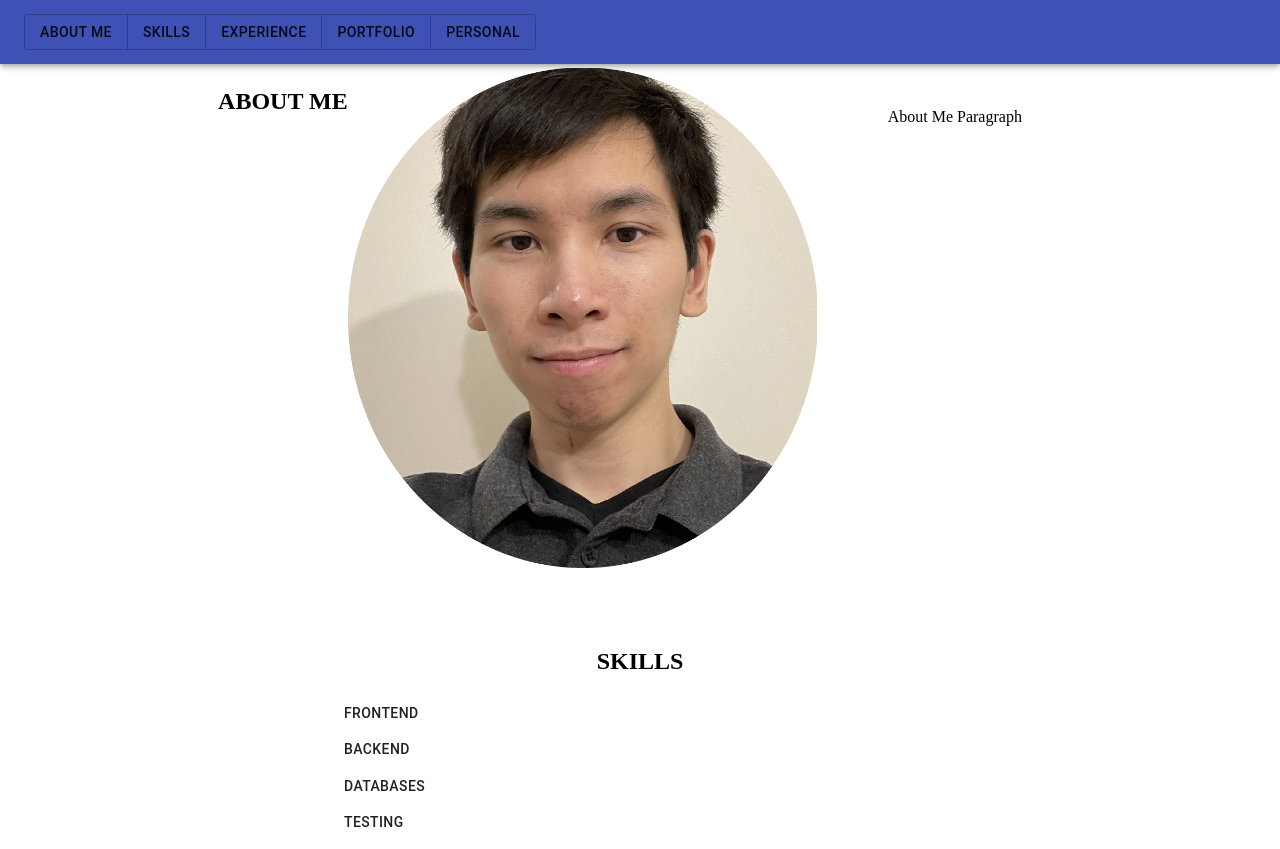
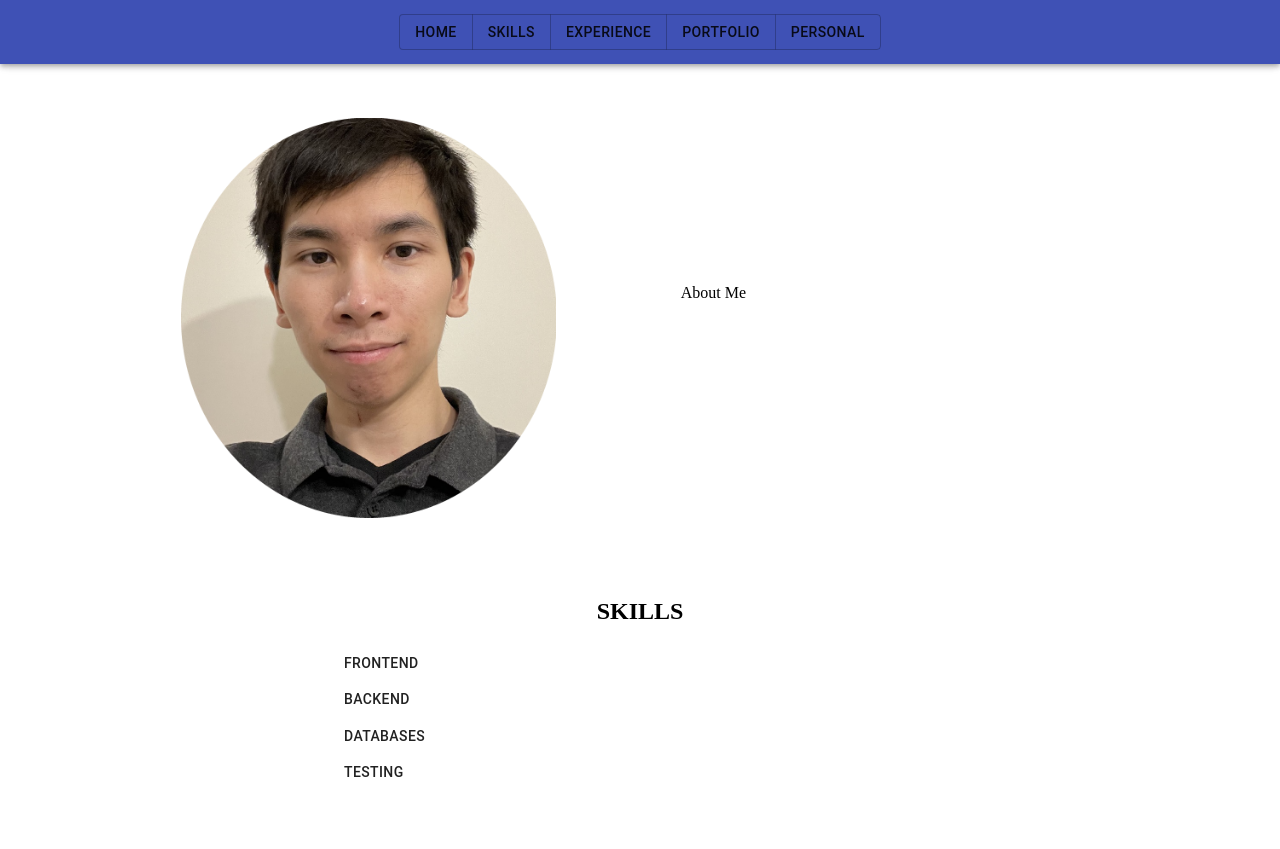
Before and after one commit to TandyN/my-website, a React app: page / in a window 1280 px wide. After the commit the page ends 800 px from the top, so only its background shows below. Built offline with nearby package versions, Linux system fonts and the light colour scheme.

Commit message:
Adjust alignment of image & change AboutMe to Home

```diff
--- a/src/components/App.jsx
+++ b/src/components/App.jsx
@@ -1,14 +1,14 @@
 import React from 'react';
 import Container from '@material-ui/core/Container';
 import MenuBar from './MenuBar';
-import SectionAboutMe from './SectionAboutMe';
+import SectionHome from './SectionHome';
 import SectionSkills from './SectionSkills';
 
 const App = () => {
   return (
     <Container maxWidth="lg">
       <MenuBar />
-      <SectionAboutMe />
+      <SectionHome />
       <SectionSkills />
     </Container>
   )
--- a/src/components/MenuBar.jsx
+++ b/src/components/MenuBar.jsx
@@ -1,20 +1,38 @@
 import React from 'react';
 import AppBar from '@material-ui/core/AppBar';
 import Toolbar from '@material-ui/core/Toolbar';
+import Grid from '@material-ui/core/Grid';
 import Button from '@material-ui/core/Button';
 import ButtonGroup from '@material-ui/core/ButtonGroup';
+import { makeStyles } from '@material-ui/core/styles';
+
+const buttonGroup = makeStyles({
+  root: {
+    alignItems: 'center',
+    display: 'flex',
+    flexDirection: 'column',
+  },
+});
 
 const MenuBar = () => {
+  const buttonGroupClass = buttonGroup();
+
   return (
     <AppBar>
       <Toolbar>
+        <Grid
+          container
+          direction="column"
+          alignItems="center"
+        >
           <ButtonGroup>
-          <Button>About Me</Button>
+            <Button>Home</Button>
             <Button>Skills</Button>
             <Button>Experience</Button>
             <Button>Portfolio</Button>
             <Button>Personal</Button>
           </ButtonGroup>
+        </Grid>
       </Toolbar>
     </AppBar>
   )
--- a/src/components/SectionAboutMe.jsx
+++ b/src/components/SectionHome.jsx
@@ -15,14 +15,23 @@ const gridPicture = makeStyles({
     backgroundImage: `url(${ImageSelf})`,
     backgroundRepeat: 'no-repeat',
     backgroundSize: 'contain',
-    height: '500px',
-    width: '500px',
+    height: '400px',
+    marginTop: '50px',
+    width: '400px',
   },
 });
 
-const SectionAboutMe = () => {
+const gridAboutMe = makeStyles({
+  root: {
+    paddingLeft: '100px',
+    width: '40%',
+  },
+});
+
+const SectionHome = () => {
   const gridContainerClass = gridContainer();
   const gridPictureClass = gridPicture();
+  const gridAboutMeClass = gridAboutMe();
 
   return (
     <Grid
@@ -30,12 +39,18 @@ const SectionAboutMe = () => {
       spacing={10}
       justify='center'
       className={gridContainerClass.root}
+    >
+      <Grid item className={gridPictureClass.root} />
+      <Grid
+        container
+        direction='column'
+        justify='center'
+        className={gridAboutMeClass.root}
       >
-      <h2>ABOUT ME</h2>
-      <Grid item className={gridPictureClass.root} />
-      <Grid item>About Me Paragraph</Grid>
+        <Grid item>About Me</Grid>
+      </Grid>
     </Grid>
   )
 }
 
-export default SectionAboutMe;
+export default SectionHome;
```
Also changed, not shown: src/components/SectionSkills/index.jsx (+4 -4 lines). Lines whose indentation alone changed are shown as unchanged.
